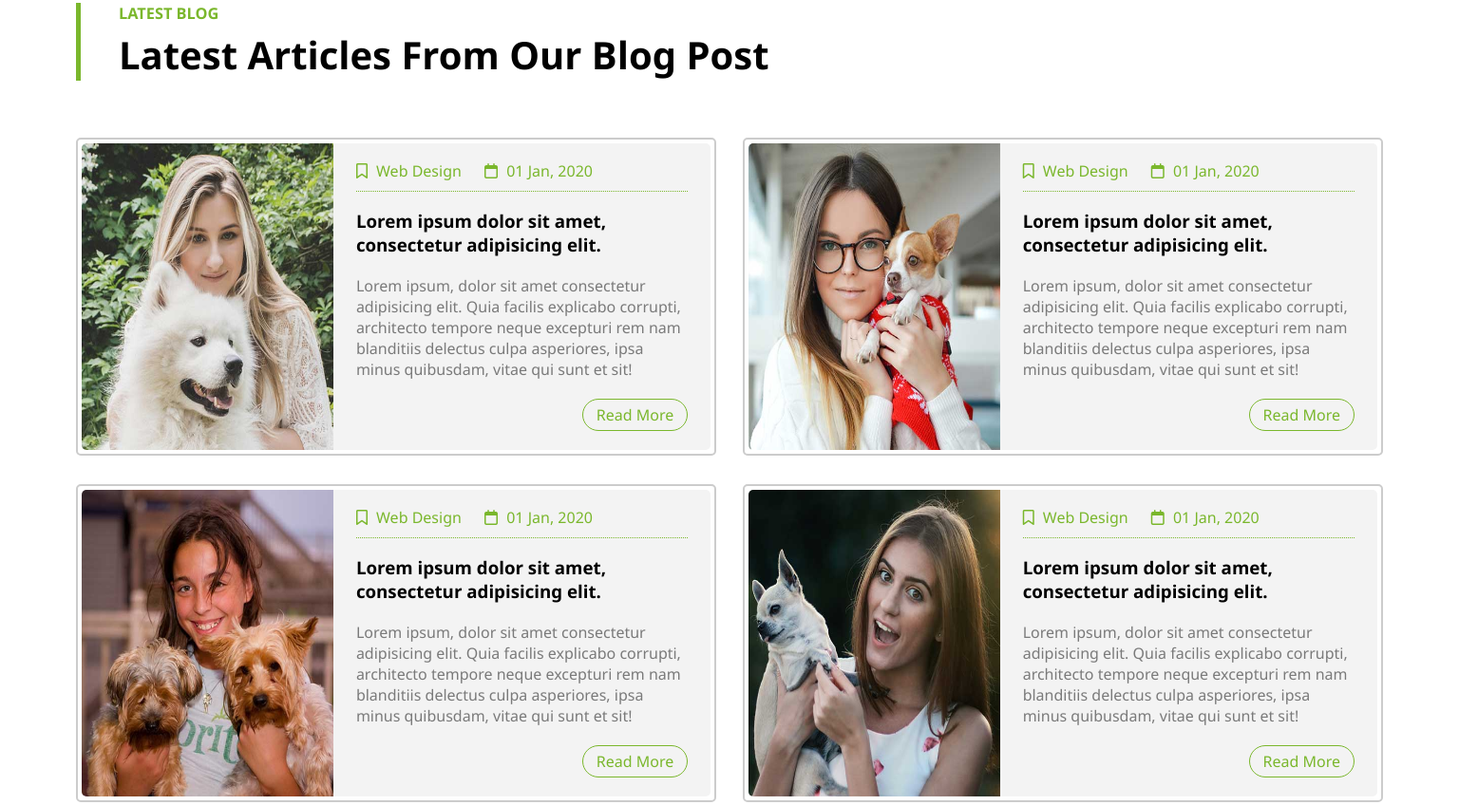
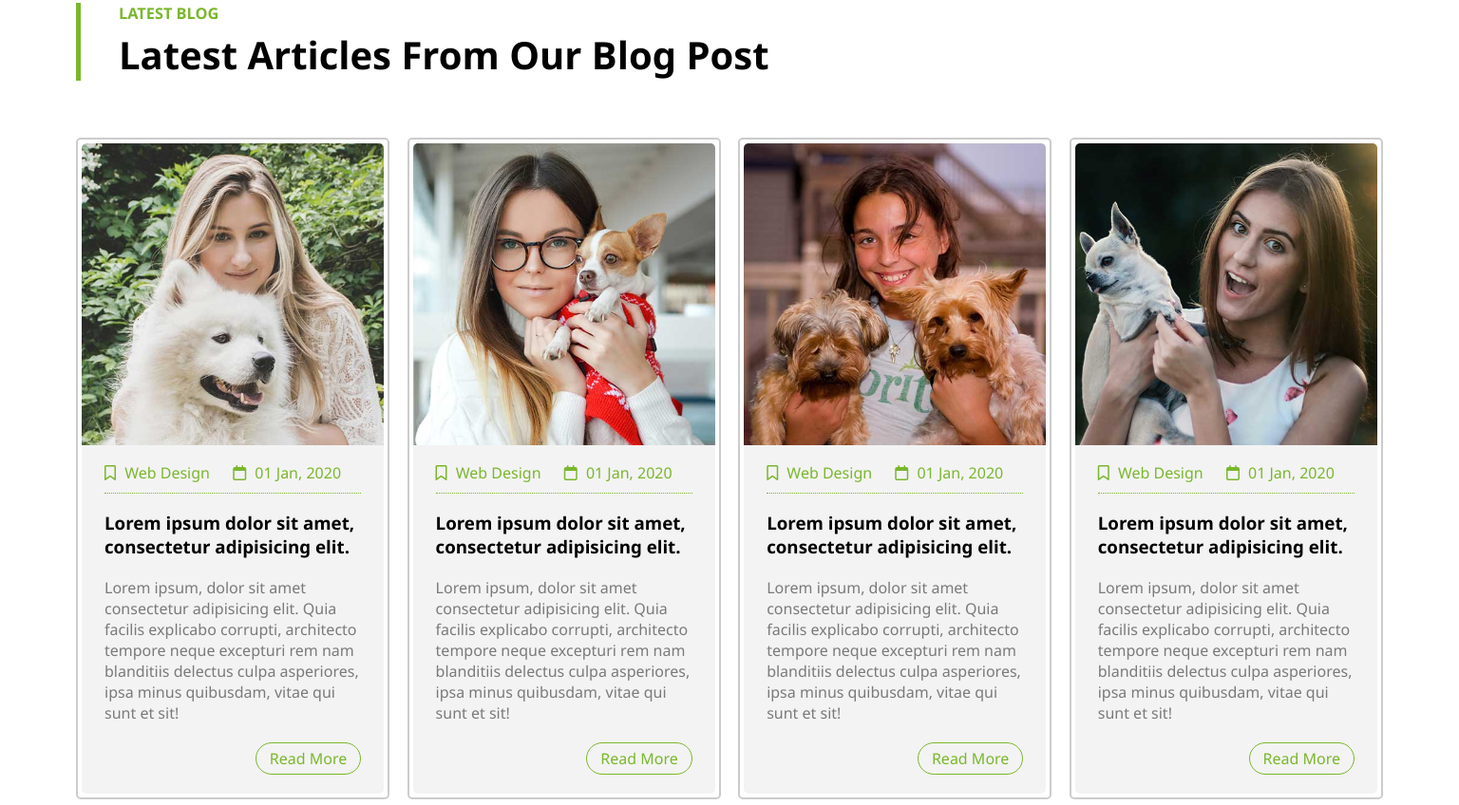
Before and after one commit to Sohila25Akram/Pets-Shop, a plain HTML site: page index.html in a window 1536 px wide. Shown: the part 3651-4499 px from the top of the page at 95% size. Drawn offline with Linux system fonts and the light colour scheme.

Commit message:
fix blog image dimensions

```diff
--- a/css/style.css
+++ b/css/style.css
@@ -565,6 +565,7 @@ main div.container div a i{
     flex-direction: column;
     background-color:#F3F3F3;
     padding: 10px 24px;
+    flex-grow: 1;
 }
 #blog .our-cards figure figcaption span{
     display: inline-block;
@@ -577,7 +578,6 @@ main div.container div a i{
 }
 #blog .our-cards figure figcaption div{
     border-bottom: thin dotted #7AB72C;
-
 }
 #blog .our-cards figure figcaption h3{
     margin: 18px 0 20px;
@@ -604,6 +604,10 @@ main div.container div a i{
     #blog .our-cards figure .border-rad{
         height:320px;
     }
+    #blog .our-cards figure img{
+       height: 100%;
+       width: auto;
+    }
     #blog .our-cards figure figcaption a{
         align-self: flex-end;
     }
@@ -615,21 +619,22 @@ main div.container div a i{
         justify-content: space-between;
     }
     #blog .our-cards figure{
-        width:49%;
+        width: 30%;
     }
     #blog .our-cards figure .border-rad{
+        display: block;
         height:fit-content;
     }
     #blog .our-cards figure img{
-        width: 50%;
+        width: 100%;
     }
     #blog .our-cards figure figcaption a{
         text-align: right;
     }
 }
 @media(min-width:1400px){
-    #blog .our-cards figure img{
-        width: 40%;
+    #blog .our-cards figure{
+        width: 24%;
     }
 }
 footer{
@@ -671,7 +676,6 @@ footer .container ul li form{
     display: flex;
     justify-content: space-between;
     margin-bottom: 14px;
-
 }
 footer .container ul li form input{
     width:70%;
```
